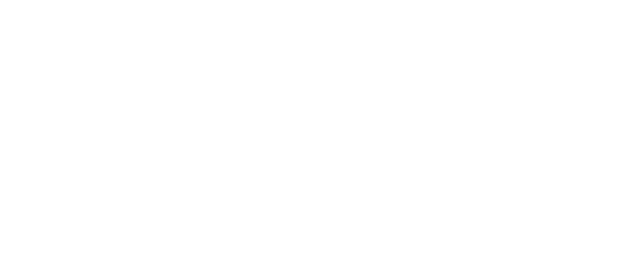
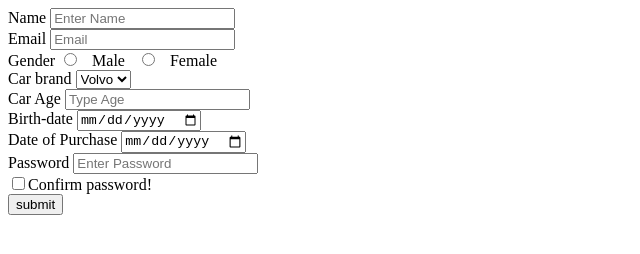
Before and after one commit to acciojob/car-insurance-form-901190, a website: page main.html in a window 1280 px wide. Shown: the whole page, without its empty margins (0-640 px from the left). Drawn offline with Linux system fonts and the light colour scheme.

Commit message:
created a submission

```diff
--- a/main.html
+++ b/main.html
@@ -10,6 +10,47 @@
 	<!-- the entire body must be written by student -->
     <script type="text/javascript" src="./script.js">
 </script>
+	<!DOCTYPE html>
+<html>
+<head>
+	<meta charset="utf-8">
+	<meta name="viewport" content="width=device-width, initial-scale=1">
+
+</head>
+<body>
+
+
+		<label>Name</label>
+		<input type="text" id="NAME" placeholder="Enter Name"><br>
+				<label>Email</label>
+		<input type="Email value=" id="email" placeholder="Email"><br>
+		<label>Gender<label>
+	  <input type="radio" id="html" name="fav_language" value="HTML">
+  <label for="male">Male</label>
+  <input type="radio" id="css" name="fav_language" value="CSS">
+  <label for="female">Female</label><br>
+	<label for="cars">Car brand</label>
+  <select id="cars" name="cars">
+    <option value="volvo">Volvo</option>
+    <option value="saab">Saab</option>
+    <option value="fiat">Fiat</option>
+    <option value="audi">Audi</option>
+  </select><br
+		<label>Car Age</label>
+		<input type="text" id="dop" placeholder="Type Age"><br>
+	Birth-date <input type="date"><br>
+		Date of Purchase <input type="date"><br>
+				<label>Password</label>
+		<input type="password" id="password" placeholder="Enter Password"><br>
+		<input type="checkbox" value="submit">Confirm password!<br>
+	<input type="submit" value="submit">
+
+</table>
+	</Form>
+
+
+</body>
+</html>
 
 </body>
 
--- a/script.js
+++ b/script.js
@@ -1 +1,2 @@
 //your code here
+<input type="checkbox" value="submit">Confirm password!<br
```
